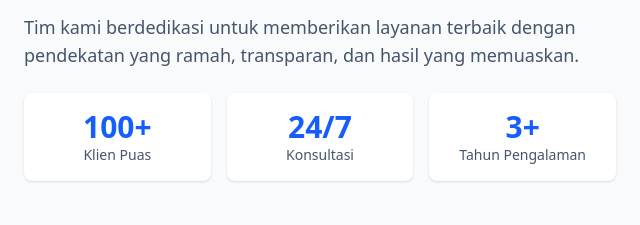
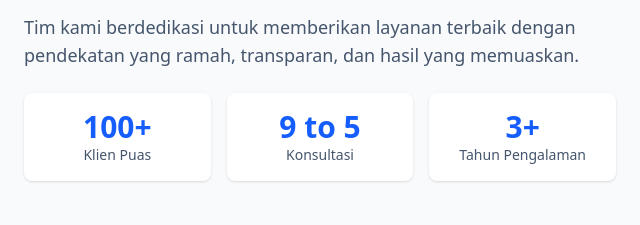
Before and after one commit to Adityanrhm/softfixer, a website built with Vite: page index.html in a window 1280 px wide. Shown: the part 2215-2440 px from the top of the page, 640-1280 px from the left. Built offline with nearby package versions, Linux system fonts and the light colour scheme.

Commit message:
change: changing konsultation time wokr

```diff
--- a/index.html
+++ b/index.html
@@ -371,7 +371,7 @@
                 <div class="text-sm text-slate-600">Klien Puas</div>
               </div>
               <div class="bg-white p-4 rounded-lg shadow">
-                <div class="text-3xl font-bold text-blue-600">24/7</div>
+                <div class="text-3xl font-bold text-blue-600">9 to 5</div>
                 <div class="text-sm text-slate-600">Konsultasi</div>
               </div>
               <div class="bg-white p-4 rounded-lg shadow">
```
